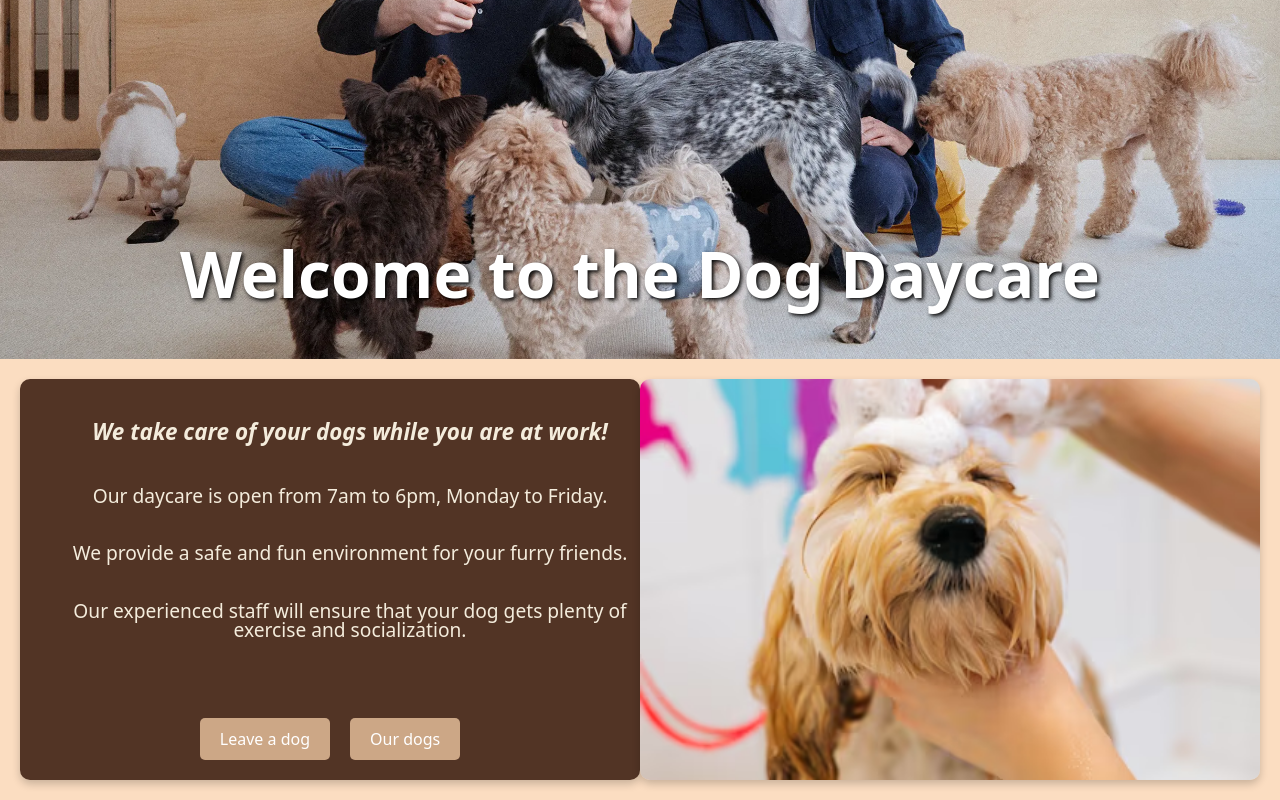
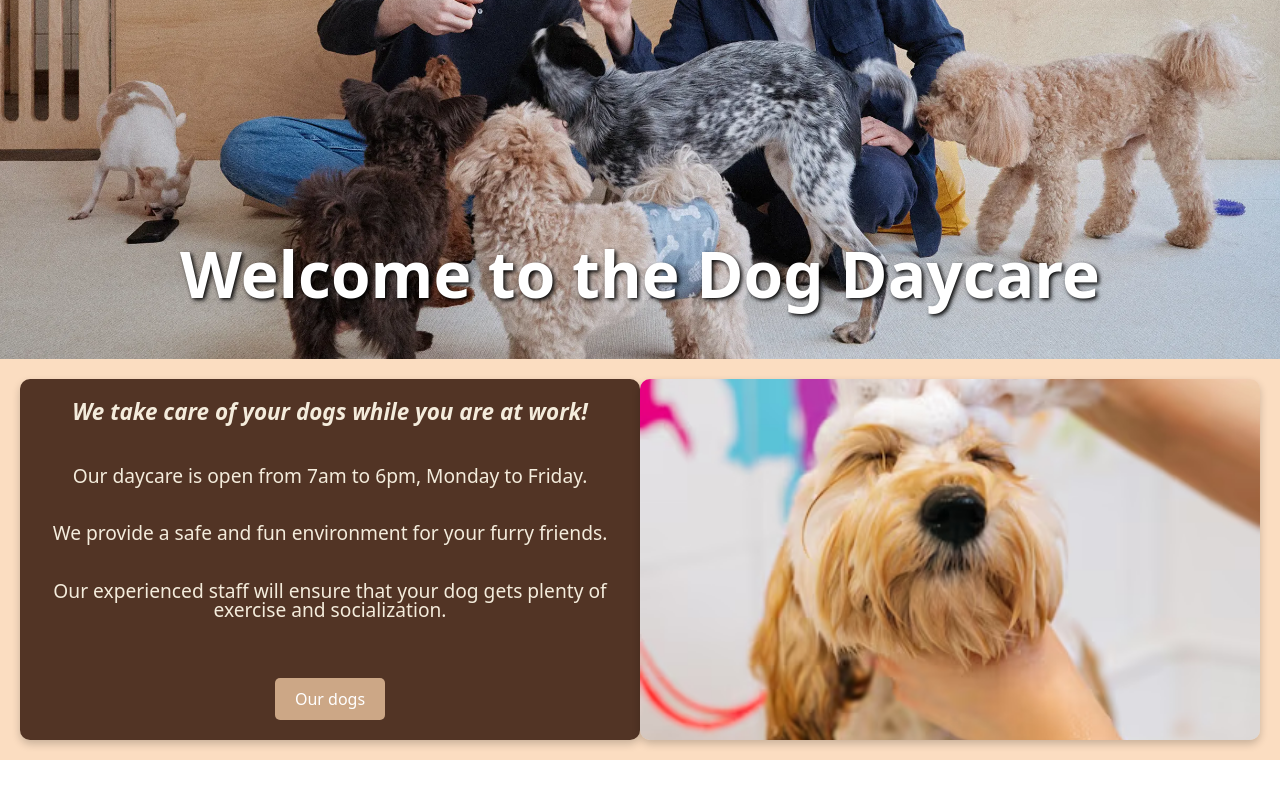
Before and after one commit to Nittakorall/Doggy-Daycare, a React (Vite) app: page /#/ in a window 1280 px wide. Shown: the part 241-1041 px from the top of the page. After the commit the page ends 1001 px from the top, so only its background shows below. Built offline with nearby package versions, Linux system fonts and the light colour scheme.

Commit message:
Refactor DogInfo and Start components for improved readability; clean up JSX and CSS formatting

```diff
--- a/src/pages/DogInfo.jsx
+++ b/src/pages/DogInfo.jsx
@@ -48,7 +48,7 @@ function DogInfo() {
           <section id="dog-info">
             <h2>Hello from {dog.breed} {dog.name}!</h2>
 
-            <p> {dog.name} is a {dog.age} years old {dog.sex} dog. {dog.name} {dog.present ? " is here at Doggy rigt now and is totally amazing!" : " is not at Doggy right now. But we would be happy to see her again!"}
+            <p> {dog.name} is a {dog.age} years old {dog.sex} dog. {dog.name} {dog.present ? " is here at Doggy right now and is totally amazing!" : " is not at Doggy right now. But we would be happy to see her again!"}
               {!isRealImage ? ` But ${dog.name} is shy so we had to hide real photo` : ""}</p>
           </section>
 
--- a/src/pages/Start.css
+++ b/src/pages/Start.css
@@ -47,7 +47,7 @@ h1 {
     color: #f4ecdc;
     display: flex;
     flex-direction: column;
-    padding: 20px;
+
     justify-content: stretch;
 
 
--- a/src/pages/Start.jsx
+++ b/src/pages/Start.jsx
@@ -22,7 +22,7 @@ function Start() {
                         <p>Our experienced staff will ensure that your dog gets plenty of exercise and socialization.</p>
                     </section>
                     <section id="buttons">
-                        <button onClick={() => navigate('/contact')}>Leave a dog</button>
+
                         <button onClick={() => navigate('/dogs')}>Our dogs</button>
                     </section>
                 </section>
```
